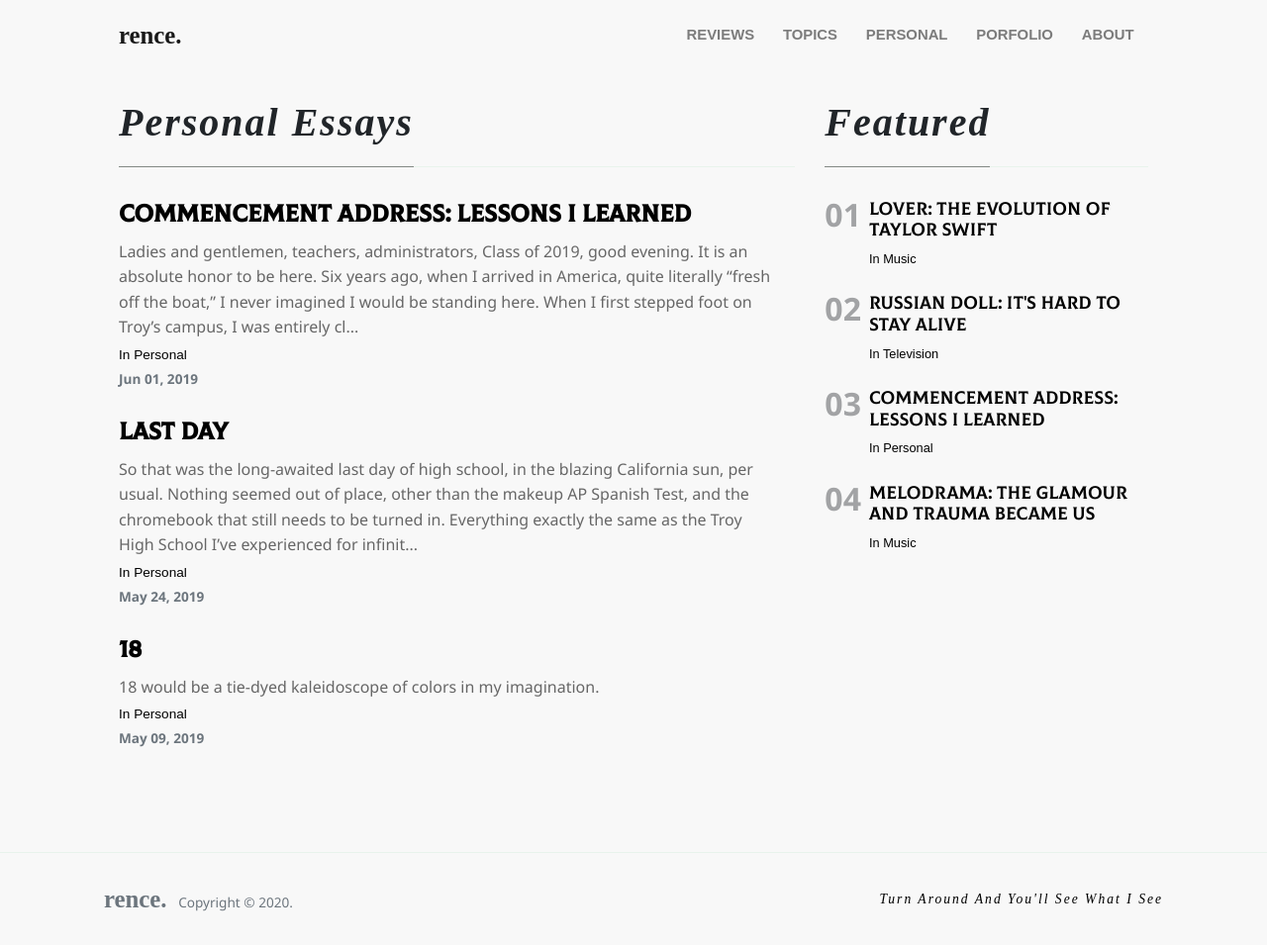
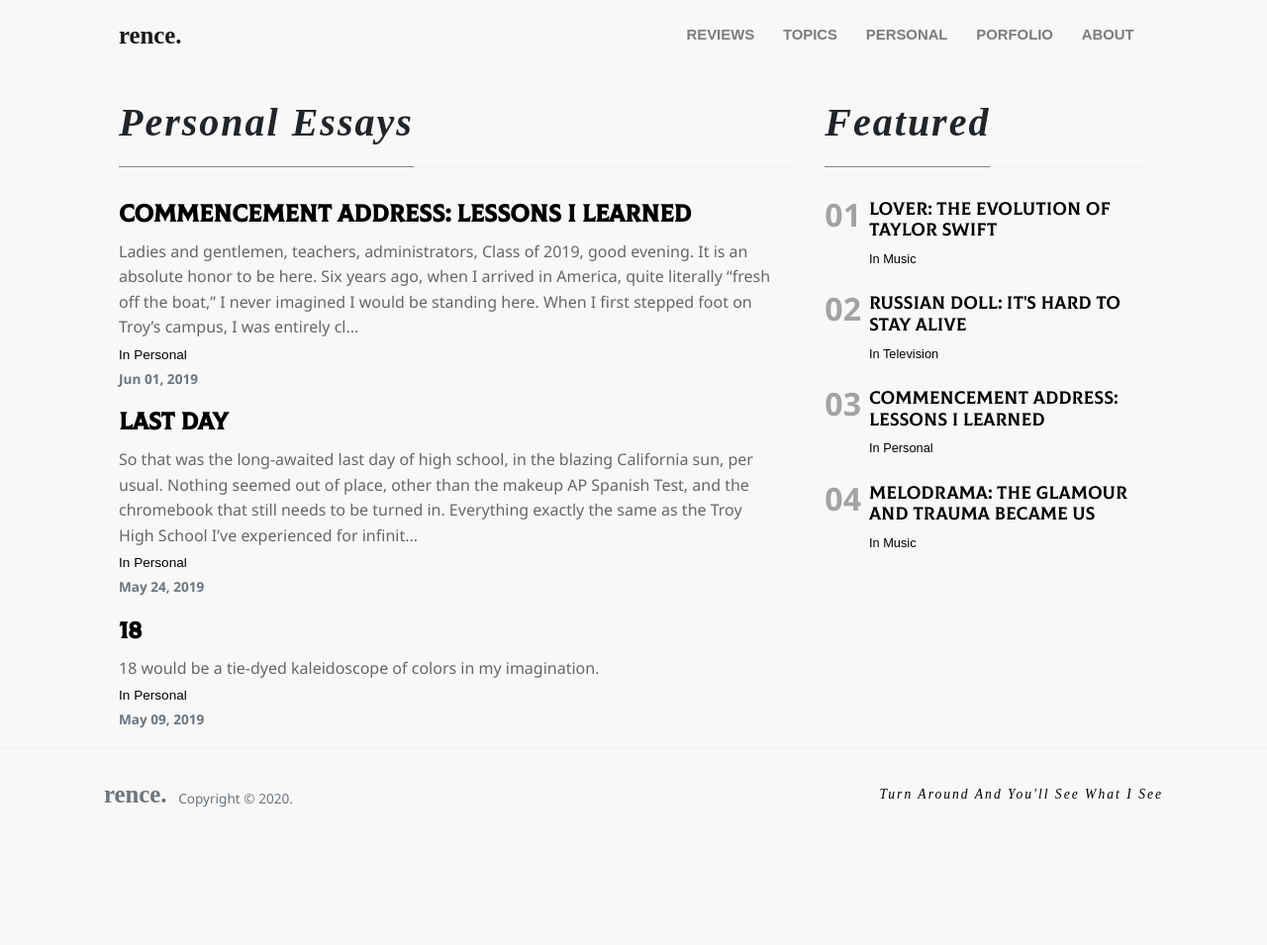
Before and after one commit to law-wang/Moodblog, a Jekyll site: the page built from _pages/personal.html, in a window 1280 px wide and 955 px high. Shown: the whole window at 99% size. Built offline with Jekyll 4.4.1, drawn with Linux system fonts in a browser that asks for light colours; nearby versions of some CDN libraries; some web fonts are replaced.

Commit message:
update styles

```diff
--- a/_includes/personal-loop-card.html
+++ b/_includes/personal-loop-card.html
@@ -1,4 +1,4 @@
-<div class="d-flex justify-content-between main-loop-card">
+<div class="mb-3 d-flex justify-content-between main-loop-card">
 	<div class="loop-card-fixed-height pr-3">
 		<h2 class="loop-card-title mb-1 h4 font-weight-bold">
 		<a href="{{site.baseurl}}{{post.url}}">{{ post.title }}</a>
--- a/assets/css/customize.css
+++ b/assets/css/customize.css
@@ -95,7 +95,6 @@ body {
 }
 @media (min-width: 767px) {
   .loop-card-fixed-height {
-    min-height: 220px;
   }
 }
 @media (min-width: 992px) {
```
